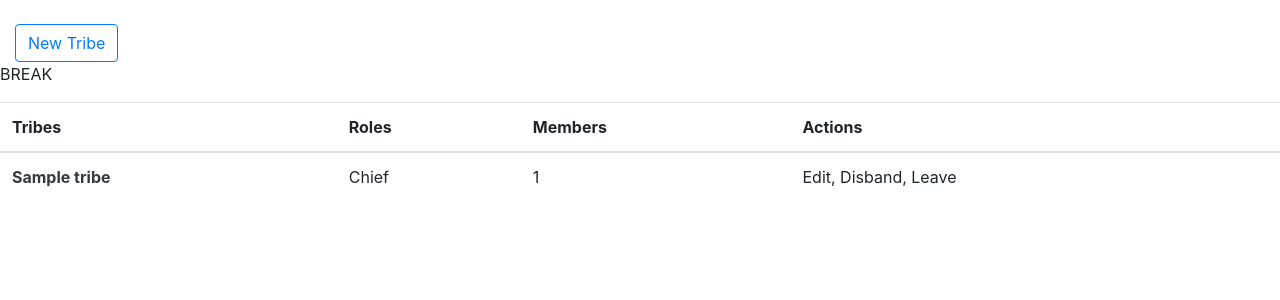
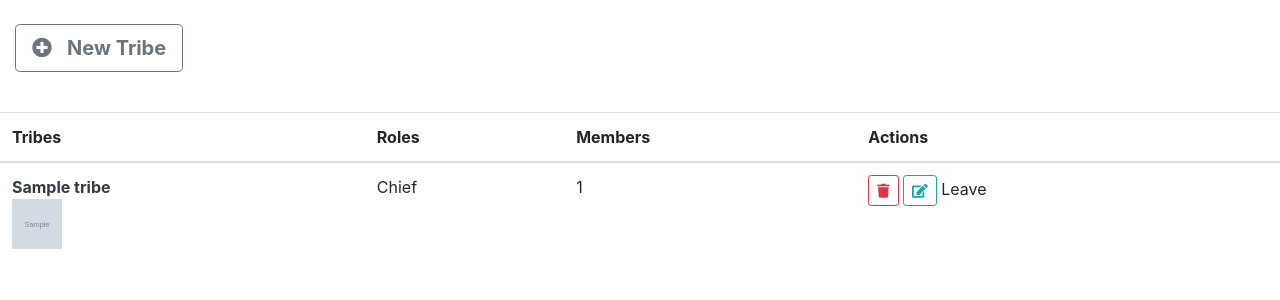
Before and after one commit to leon-lei/fancyfeast, a Django app: page /tribes/ in a window 1280 px wide. Shown: the part 80-380 px from the top of the page. Run offline with Django 3.2, Linux system fonts and the light colour scheme; a user stored in the database is signed in; tables that the repository leaves empty hold one stand-in row (values such as "Sample post"); grey boxes marked "Sample" are stand-in pictures; some libraries are stand-ins or nearby versions.

Commit message:
Enhancement: Updated tribe index with fa button

```diff
--- a/tribes/templates/tribes/index.html
+++ b/tribes/templates/tribes/index.html
@@ -5,13 +5,19 @@
 <div class="tribes-container container-fluid">
     <div class="row">
         <div class="col-sm-12">
-            <a class="btn btn-outline-primary" href="{% url 'tribes:tribe-create' %}" role="button">New Tribe</a>
+            <form action="{% url 'tribes:tribe-create' %}" method="POST" style="display: inline;">
+                {% csrf_token %}
+                <button type="submit" class="btn btn-outline-secondary btn-lg">
+                    <i class="fas fa-plus-circle"></i>
+                    <strong>&nbsp;&nbsp;New Tribe</strong>
+                </button>
+            </form>
             {% if error_message %}
                 <p><strong>{{ error_message }}</strong></p>
             {% endif %}
         </div>
         <table class="table table-hover">
-            <p> BREAK </p>
+            <p>&nbsp;&nbsp;</p>
             <thead>
                 <tr>
                   <th scope="col">Tribes</th>
@@ -26,10 +32,31 @@
                     <tr>
                         <th scope="row">
                             <a class="text-dark" href="{% url 'tribes:tribe-details' tribe.id %}">{{ tribe.name }}</a>
+                            {% if tribe.image %}
+                                <img class="card-img-right flex-auto d-none d-lg-block" src={{ tribe.image.url }} width="50" height="50">
+                            {% endif %}
                         </th>
                         <td>Chief</td>
                         <td>{{ tribe.tribesmen.count }}</td>
-                        <td>Edit, Disband, Leave</td>
+                        <td>
+                            {% if request.user.username == tribe.chieftain.user.username %}
+                                <!-- Delete Tribe -->
+                                <form action="{% url 'tribes:tribe-delete' tribe.id %}" method="POST" style="display: inline;">
+                                    {% csrf_token %}
+                                    <input type="hidden" name="tribe_id" value="{{ tribe.id }}" />
+                                    <button type="submit" class="btn btn-outline-danger btn-sm">
+                                        <i class="fas fa-trash"></i>
+                                    </button>
+                                </form>
+                                <!-- Update Tribe -->
+                                <form action="{% url 'tribes:tribe-update' tribe.id %}" method="GET" style="display: inline;">
+                                    <button type="submit" class="btn btn-outline-info btn-sm">
+                                        <i class="fas fa-edit"></i>
+                                    </button>
+                                </form>
+                            {% endif %}
+                            Leave
+                        </td>
                     </tr>
                     {% endfor %}
                 {% else %}
```
